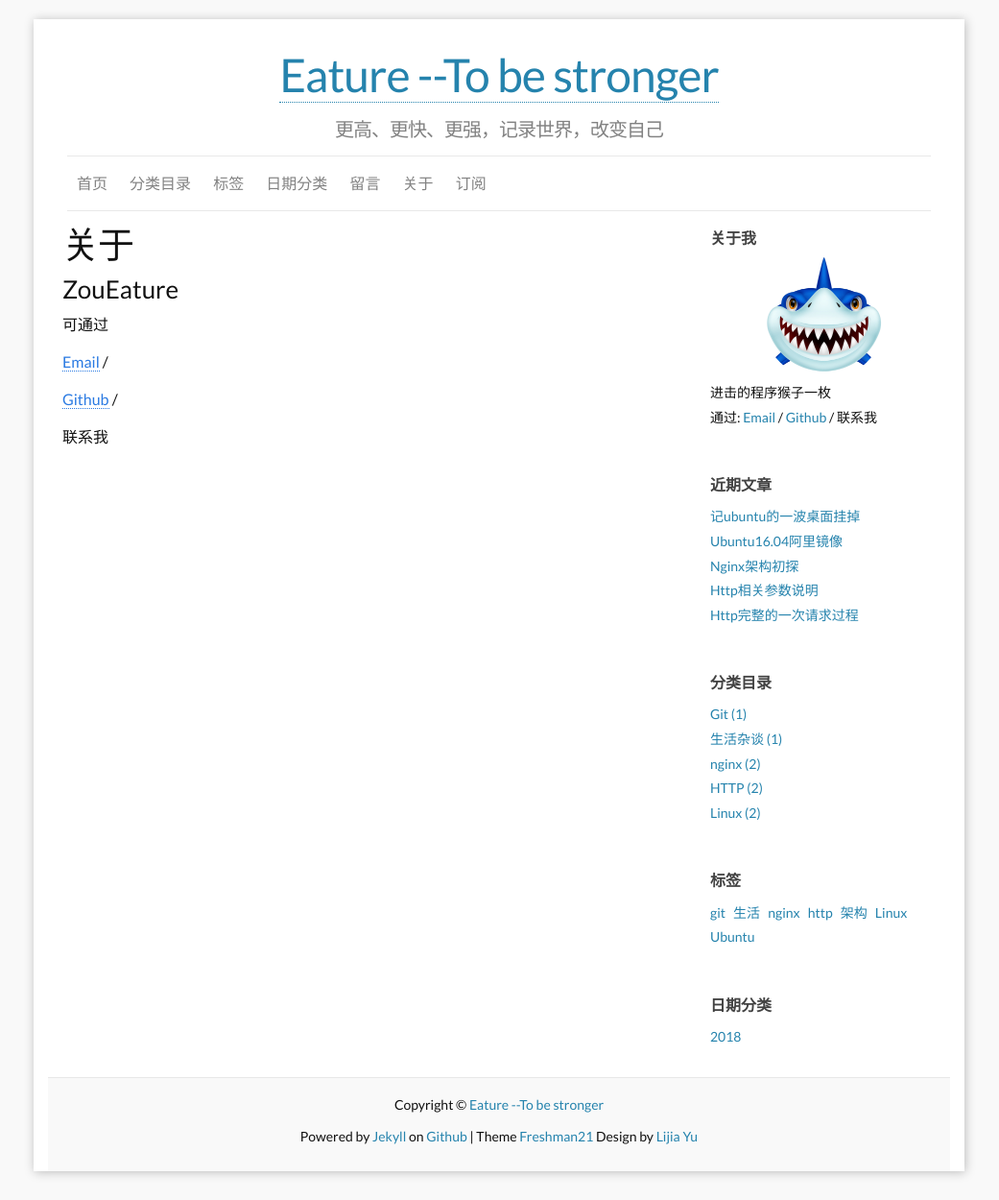
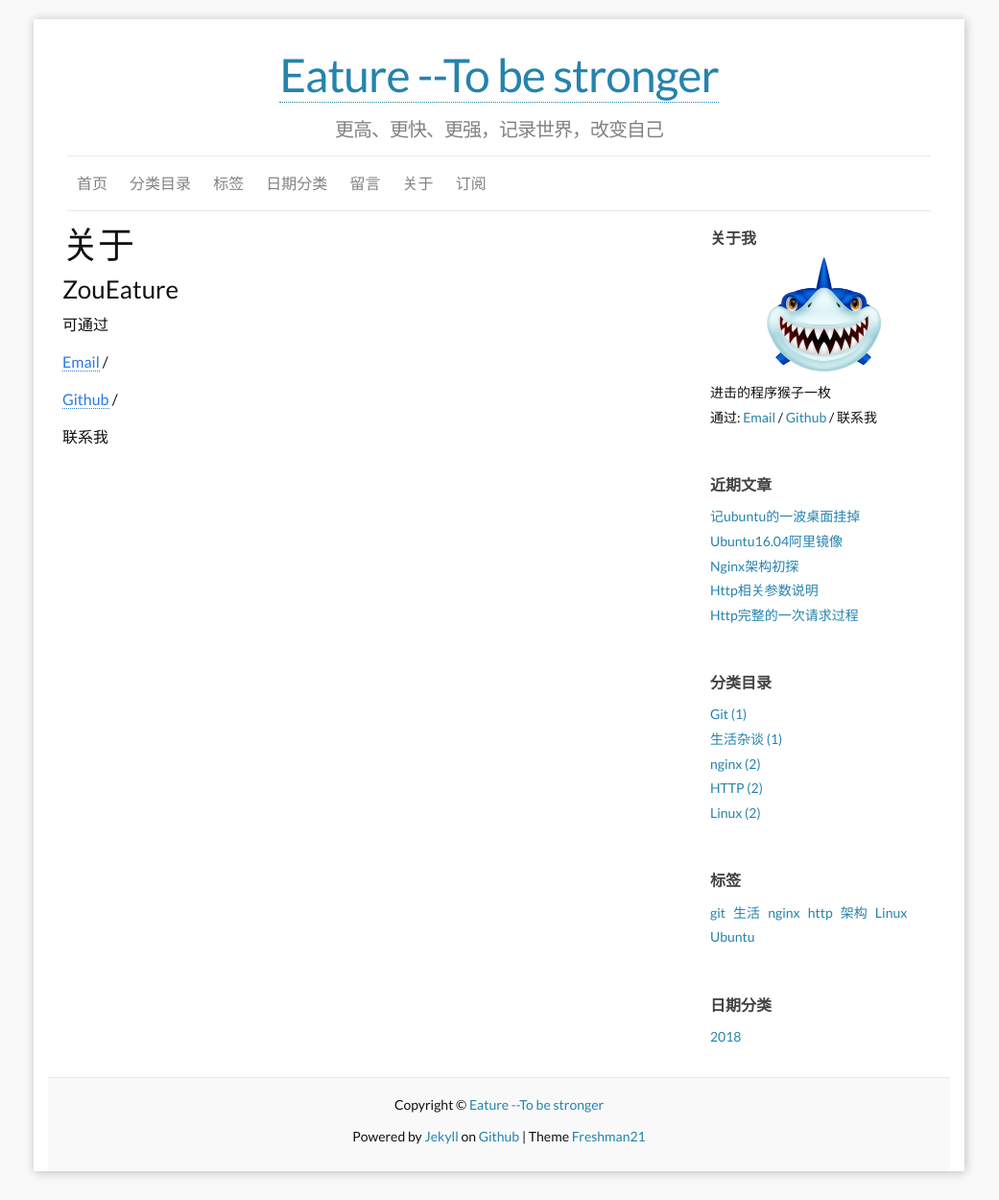
Before and after one commit to zoueature/zoueature.github.io, a Jekyll site: the page built from f_about.md, in a window 1280 px wide. Shown: the whole page at 96% size, without its empty margins (120-1161 px from the left). Built offline with Jekyll 4.4.1, drawn with Linux system fonts in a browser that asks for light colours; comment, search, counter and statistics services are not loaded.

Commit message:
something

```diff
--- a/_includes/footer.html
+++ b/_includes/footer.html
@@ -4,6 +4,6 @@
   <p>Powered by <a href="https://github.com/jekyll/jekyll">Jekyll</a>
   on
   <a href="https://github.com/">Github</a>
-  | Theme <a href="https://github.com/yulijia/freshman21/">Freshman21</a> Design by <a href="http://yulijia.net">Lijia Yu</a>
+  | Theme <a href="https://github.com/yulijia/freshman21/">Freshman21</a>
 
 </footer>
```
